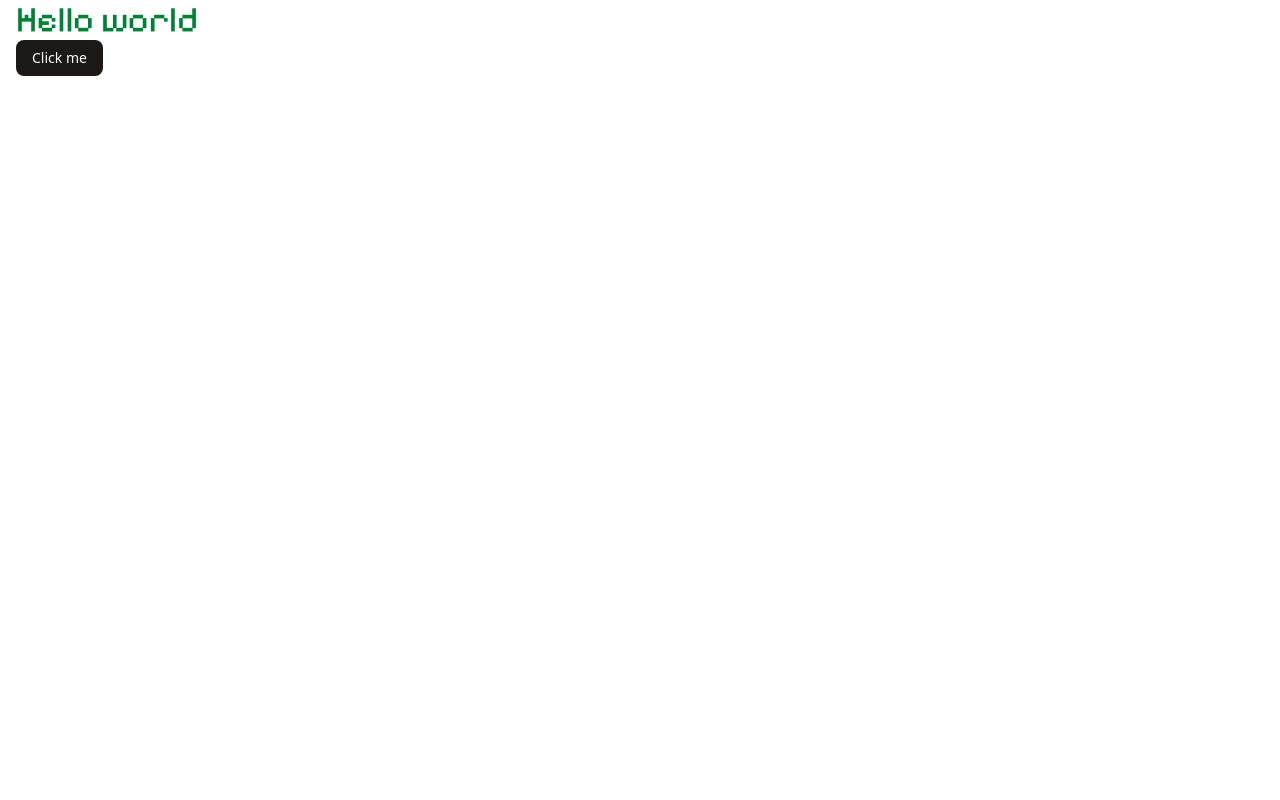
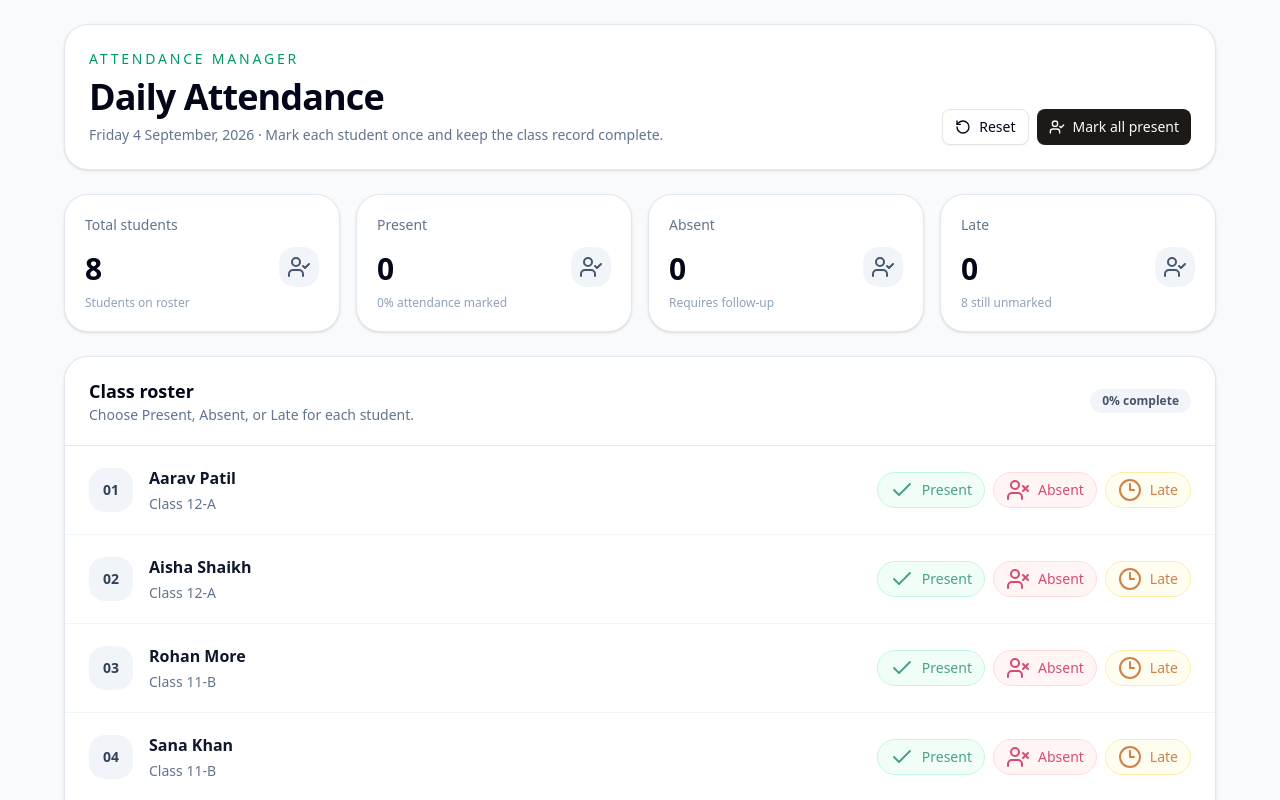
Before and after one commit to kamatealif/attendance-manager, a Next.js app: page / in a window 1280 px wide. Shown: the top 800 px of the page. Built offline with nearby package versions, Linux system fonts and the light colour scheme.

Commit message:
feat: add interactive daily attendance dashboard

```diff
--- a/app/page.tsx
+++ b/app/page.tsx
@@ -1,13 +1,211 @@
+"use client";
+
+import { useEffect, useMemo, useState } from "react";
+import { Check, Clock3, RotateCcw, UserCheck, UserX } from "lucide-react";
+
 import { Button } from "@/components/ui/button";
 
+type AttendanceStatus = "present" | "absent" | "late" | "unmarked";
+
+type Student = {
+  id: number;
+  name: string;
+  roll: string;
+  className: string;
+};
+
+const students: Student[] = [
+  { id: 1, name: "Aarav Patil", roll: "01", className: "12-A" },
+  { id: 2, name: "Aisha Shaikh", roll: "02", className: "12-A" },
+  { id: 3, name: "Rohan More", roll: "03", className: "11-B" },
+  { id: 4, name: "Sana Khan", roll: "04", className: "11-B" },
+  { id: 5, name: "Kabir Jadhav", roll: "05", className: "10-A" },
+  { id: 6, name: "Meera Joshi", roll: "06", className: "10-A" },
+  { id: 7, name: "Aditya Pawar", roll: "07", className: "09-C" },
+  { id: 8, name: "Zoya Ansari", roll: "08", className: "09-C" },
+];
+
+const statusConfig: Record<
+  Exclude<AttendanceStatus, "unmarked">,
+  { label: string; className: string; icon: typeof Check }
+> = {
+  present: {
+    label: "Present",
+    className: "border-emerald-200 bg-emerald-50 text-emerald-700 hover:bg-emerald-100",
+    icon: Check,
+  },
+  absent: {
+    label: "Absent",
+    className: "border-rose-200 bg-rose-50 text-rose-700 hover:bg-rose-100",
+    icon: UserX,
+  },
+  late: {
+    label: "Late",
+    className: "border-amber-200 bg-amber-50 text-amber-700 hover:bg-amber-100",
+    icon: Clock3,
+  },
+};
+
+function formatDate(date: Date) {
+  return new Intl.DateTimeFormat("en-IN", {
+    weekday: "long",
+    day: "numeric",
+    month: "long",
+    year: "numeric",
+  }).format(date);
+}
+
 export default function Home() {
+  const [attendance, setAttendance] = useState<Record<number, AttendanceStatus>>(
+    () => Object.fromEntries(students.map((student) => [student.id, "unmarked"]))
+  );
+  const [today, setToday] = useState("");
+
+  useEffect(() => {
+    setToday(formatDate(new Date()));
+  }, []);
+
+  const summary = useMemo(() => {
+    const values = Object.values(attendance);
+
+    return {
+      total: students.length,
+      present: values.filter((status) => status === "present").length,
+      absent: values.filter((status) => status === "absent").length,
+      late: values.filter((status) => status === "late").length,
+      unmarked: values.filter((status) => status === "unmarked").length,
+    };
+  }, [attendance]);
+
+  const setStatus = (studentId: number, status: Exclude<AttendanceStatus, "unmarked">) => {
+    setAttendance((current) => ({ ...current, [studentId]: status }));
+  };
+
+  const markAllPresent = () => {
+    setAttendance(
+      Object.fromEntries(students.map((student) => [student.id, "present"]))
+    );
+  };
+
+  const resetAttendance = () => {
+    setAttendance(
+      Object.fromEntries(students.map((student) => [student.id, "unmarked"]))
+    );
+  };
+
+  const completion = Math.round(((summary.total - summary.unmarked) / summary.total) * 100);
+
   return (
-    <div className="mx-4">
-      <h1 className="font-pixelify-sans text-4xl text-green-700">
-        {" "}
-        Hello world
-      </h1>
-      <Button>Click me </Button>
-    </div>
+    <main className="min-h-screen bg-slate-50 px-4 py-6 text-slate-950 sm:px-6 lg:px-10">
+      <div className="mx-auto max-w-6xl space-y-6">
+        <header className="flex flex-col gap-4 rounded-3xl border border-slate-200 bg-white p-6 shadow-sm sm:flex-row sm:items-end sm:justify-between">
+          <div>
+            <p className="text-sm font-medium uppercase tracking-[0.2em] text-emerald-600">
+              Attendance Manager
+            </p>
+            <h1 className="mt-2 text-3xl font-bold tracking-tight sm:text-4xl">
+              Daily Attendance
+            </h1>
+            <p className="mt-2 text-sm text-slate-500">
+              {today || "Today"} · Mark each student once and keep the class record complete.
+            </p>
+          </div>
+
+          <div className="flex flex-wrap gap-2">
+            <Button variant="outline" onClick={resetAttendance}>
+              <RotateCcw />
+              Reset
+            </Button>
+            <Button onClick={markAllPresent}>
+              <UserCheck />
+              Mark all present
+            </Button>
+          </div>
+        </header>
+
+        <section className="grid gap-4 sm:grid-cols-2 xl:grid-cols-4">
+          <SummaryCard label="Total students" value={summary.total} detail="Students on roster" />
+          <SummaryCard label="Present" value={summary.present} detail={`${completion}% attendance marked`} />
+          <SummaryCard label="Absent" value={summary.absent} detail="Requires follow-up" />
+          <SummaryCard label="Late" value={summary.late} detail={`${summary.unmarked} still unmarked`} />
+        </section>
+
+        <section className="overflow-hidden rounded-3xl border border-slate-200 bg-white shadow-sm">
+          <div className="flex flex-col gap-2 border-b border-slate-200 px-6 py-5 sm:flex-row sm:items-center sm:justify-between">
+            <div>
+              <h2 className="text-lg font-semibold">Class roster</h2>
+              <p className="text-sm text-slate-500">
+                Choose Present, Absent, or Late for each student.
+              </p>
+            </div>
+            <div className="rounded-full bg-slate-100 px-3 py-1 text-xs font-semibold text-slate-600">
+              {completion}% complete
+            </div>
+          </div>
+
+          <div className="divide-y divide-slate-100">
+            {students.map((student) => {
+              const status = attendance[student.id];
+
+              return (
+                <div
+                  key={student.id}
+                  className="flex flex-col gap-4 px-6 py-5 lg:flex-row lg:items-center lg:justify-between"
+                >
+                  <div className="flex min-w-0 items-center gap-4">
+                    <div className="flex size-11 shrink-0 items-center justify-center rounded-2xl bg-slate-100 text-sm font-semibold text-slate-700">
+                      {student.roll}
+                    </div>
+                    <div className="min-w-0">
+                      <p className="truncate font-semibold text-slate-900">{student.name}</p>
+                      <p className="mt-1 text-sm text-slate-500">Class {student.className}</p>
+                    </div>
+                  </div>
+
+                  <div className="flex flex-wrap items-center gap-2">
+                    {Object.entries(statusConfig).map(([key, config]) => {
+                      const Icon = config.icon;
+                      const selected = status === key;
+
+                      return (
+                        <button
+                          key={key}
+                          type="button"
+                          aria-pressed={selected}
+                          onClick={() =>
+                            setStatus(student.id, key as Exclude<AttendanceStatus, "unmarked">)
+                          }
+                          className={`inline-flex h-9 items-center gap-2 rounded-full border px-3 text-sm font-medium transition ${config.className} ${
+                            selected ? "ring-2 ring-slate-900/10 ring-offset-1" : "opacity-70 hover:opacity-100"
+                          }`}
+                        >
+                          <Icon />
+                          {config.label}
+                        </button>
+                      );
+                    })}
+                  </div>
+                </div>
+              );
+            })}
+          </div>
+        </section>
+      </div>
+    </main>
   );
 }
+
+function SummaryCard({ label, value, detail }: { label: string; value: number; detail: string }) {
+  return (
+    <article className="rounded-3xl border border-slate-200 bg-white p-5 shadow-sm">
+      <p className="text-sm font-medium text-slate-500">{label}</p>
+      <div className="mt-3 flex items-end justify-between gap-4">
+        <p className="text-3xl font-bold tracking-tight">{value}</p>
+        <div className="flex size-10 items-center justify-center rounded-2xl bg-slate-100 text-slate-600">
+          <UserCheck />
+        </div>
+      </div>
+      <p className="mt-2 text-xs text-slate-400">{detail}</p>
+    </article>
+  );
+}
```
